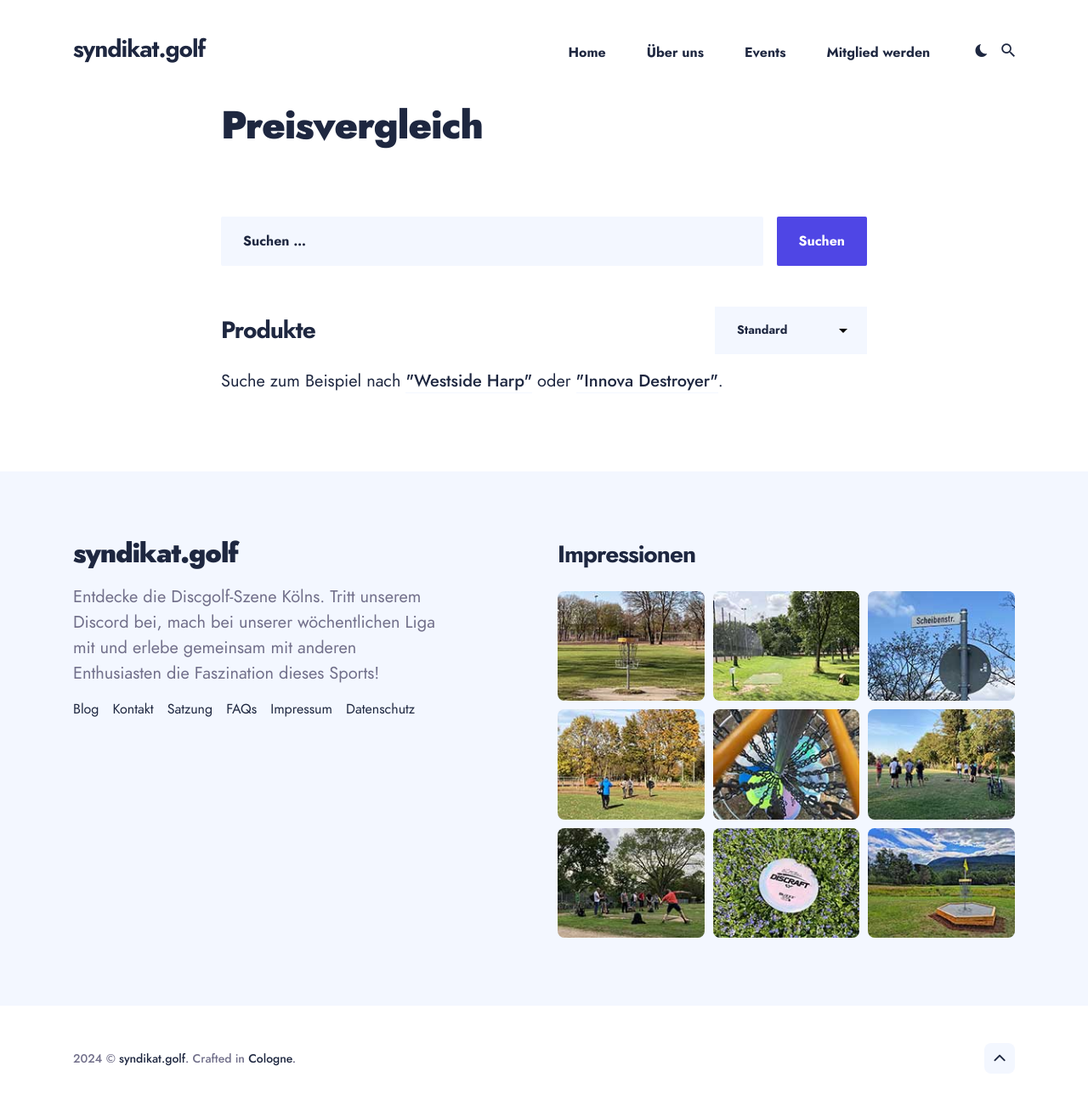
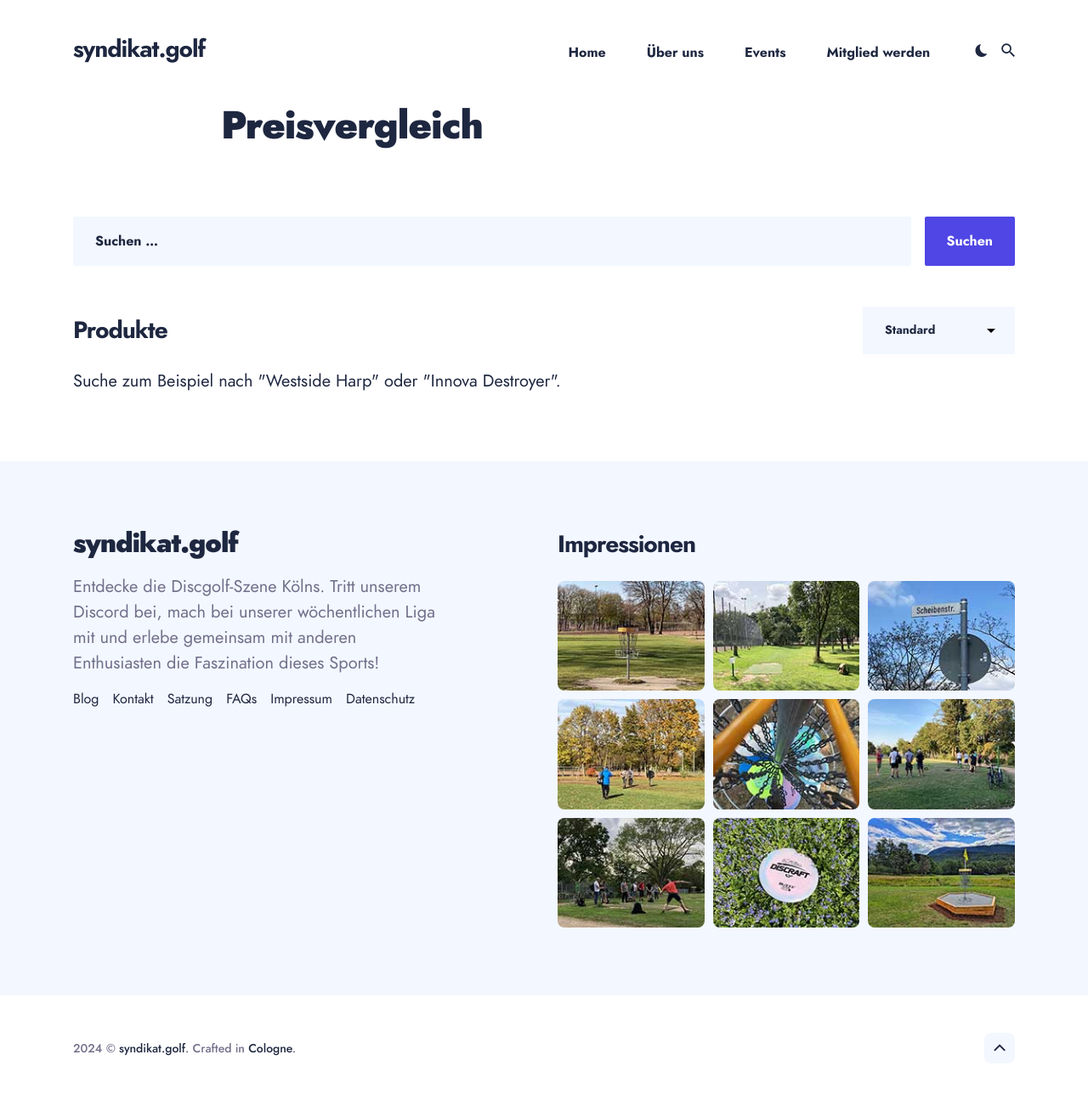
Before and after one commit to maxgreive/syndikat-web, a Jekyll site: the page built from preisvergleich.md, in a window 1280 px wide. Shown: the whole page at 85% size. Built offline with Jekyll 4.4.1, drawn with Linux system fonts in a browser that asks for light colours; some web fonts are replaced.

Commit message:
increase page width

```diff
--- a/_layouts/product-search.html
+++ b/_layouts/product-search.html
@@ -15,8 +15,8 @@ layout: default
 </div>
 
 <div class="container animate">
-  <div class="page">
-    <div class="page__content">
+  <div class="row">
+    <div class="col col-12">
       <div>
         {{ content }}
       </div>
--- a/_layouts/ratings.html
+++ b/_layouts/ratings.html
@@ -14,8 +14,8 @@ layout: default
 </div>
 
 <div class="container animate">
-  <div class="page">
-    <div class="page__content">
+  <div class="row">
+    <div class="col col-12">
       <p>{{- content -}}</p>
       <div style="display: flex;">
         <select data-toggle-club>
```
